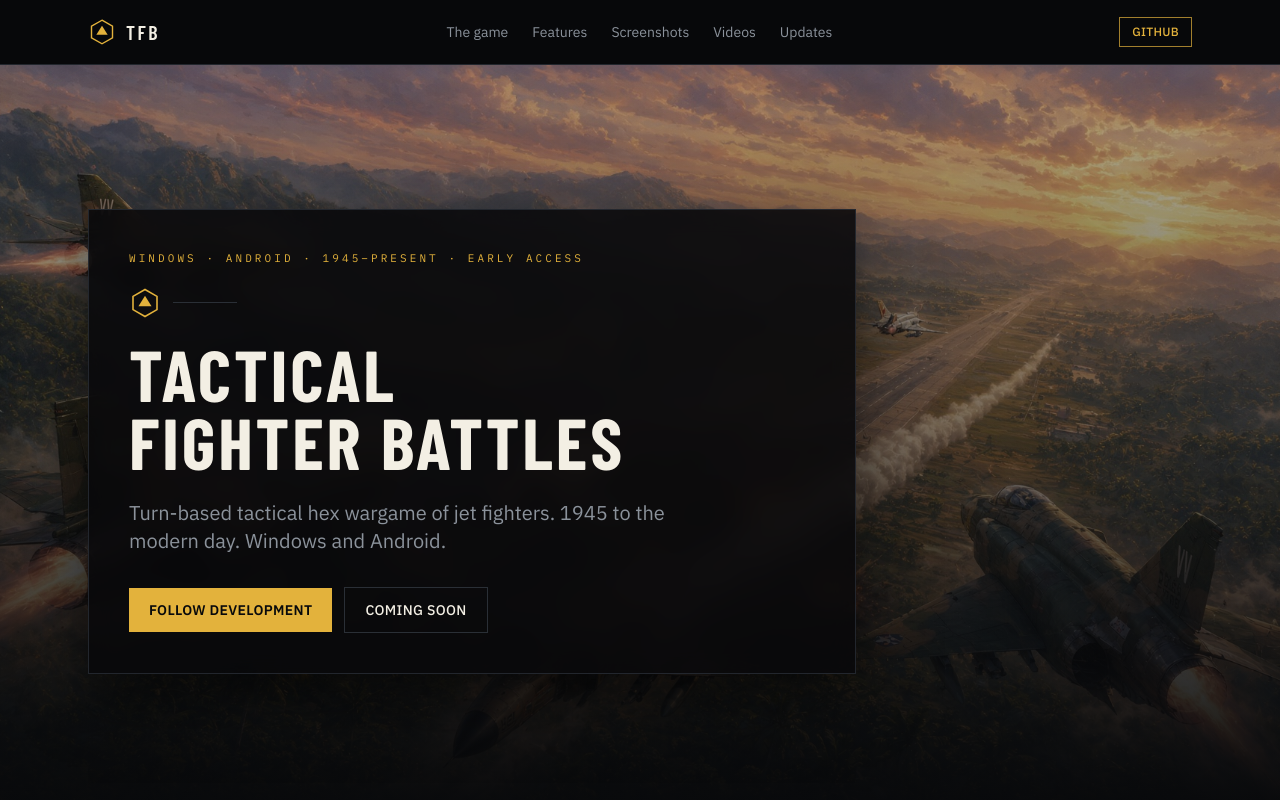
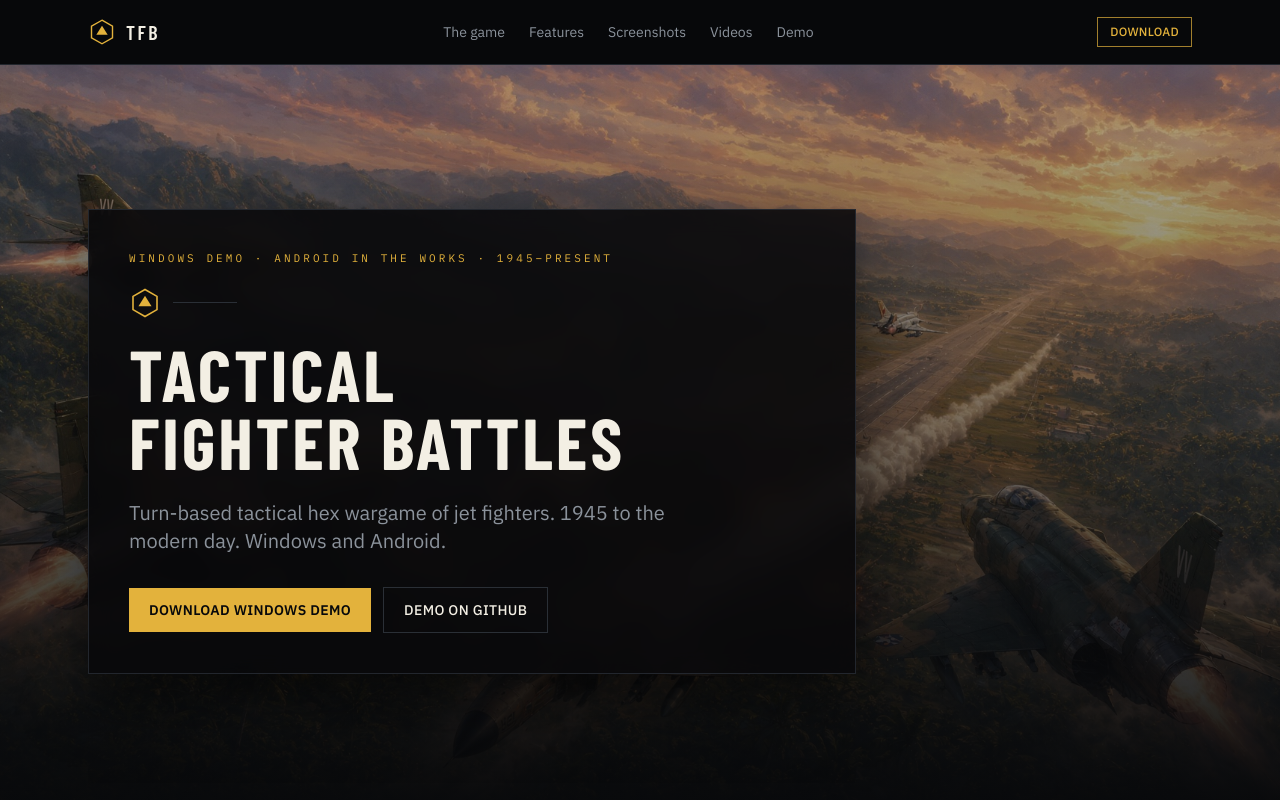
Before and after one commit to SaracorDev/tactical-fighter-battles-site, a Next.js app: page / in a window 1280 px wide. Shown: the top 800 px of the page. Built offline with nearby package versions, Linux system fonts and the light colour scheme.

Commit message:
Point GitHub CTAs at Demo repo and add Windows demo download

```diff
--- a/components/cta.tsx
+++ b/components/cta.tsx
@@ -10,28 +10,39 @@ export function Cta() {
       <div className="mx-auto flex max-w-6xl flex-col gap-8 px-4 py-16 sm:px-6 sm:py-20 lg:flex-row lg:items-end lg:justify-between">
         <div className="max-w-xl">
           <p className="font-mono text-[11px] tracking-[0.28em] text-amber uppercase">
-            07 / Early access
+            07 / Demo
           </p>
           <h2
             id="cta-heading"
             className="mt-3 font-display text-3xl font-semibold tracking-[0.08em] uppercase sm:text-4xl"
           >
-            Coming soon
+            Play the Windows demo
           </h2>
           <p className="mt-5 text-base leading-relaxed text-steel sm:text-lg">
-            Windows and Android builds are in the works, but neither is listed
-            on a public store yet. Follow the game repository for development
-            updates and early access news.
+            Download the free Windows demo (1.2.0) from GitHub Releases. Unzip
+            and run <code className="text-paper">TacticalFighterBattles.exe</code>
+            — no Godot install needed. Android and the full game are still in
+            the works.
           </p>
         </div>
+        <div className="flex flex-col gap-3 sm:flex-row lg:flex-col">
+          <a
+            href={links.demoDownload}
+            target="_blank"
+            rel="noopener noreferrer"
+            className="inline-flex items-center justify-center bg-amber px-5 py-3 text-sm font-semibold tracking-wide text-ink uppercase transition-colors hover:bg-amber-dim focus-visible:outline focus-visible:outline-2 focus-visible:outline-offset-4 focus-visible:outline-amber"
+          >
+            Download demo zip
+          </a>
           <a
             href={links.gameRepo}
             target="_blank"
             rel="noopener noreferrer"
-          className="inline-flex items-center justify-center bg-amber px-5 py-3 text-sm font-semibold tracking-wide text-ink uppercase transition-colors hover:bg-amber-dim focus-visible:outline focus-visible:outline-2 focus-visible:outline-offset-4 focus-visible:outline-amber"
+            className="inline-flex items-center justify-center border border-line px-5 py-3 text-sm font-medium tracking-wide text-paper uppercase transition-colors hover:border-steel hover:text-amber focus-visible:outline focus-visible:outline-2 focus-visible:outline-offset-4 focus-visible:outline-amber"
           >
-          View the game on GitHub
+            Demo on GitHub
           </a>
+        </div>
       </div>
     </section>
   );
--- a/components/footer.tsx
+++ b/components/footer.tsx
@@ -19,12 +19,12 @@ export function SiteFooter() {
         <ul className="flex flex-col gap-2 text-sm text-steel sm:items-end">
           <li>
             <a
-              href={links.siteRepo}
+              href={links.demoDownload}
               target="_blank"
               rel="noopener noreferrer"
               className="transition-colors hover:text-paper focus-visible:outline focus-visible:outline-2 focus-visible:outline-offset-4 focus-visible:outline-amber"
             >
-              Site source
+              Download Windows demo
             </a>
           </li>
           <li>
@@ -34,7 +34,17 @@ export function SiteFooter() {
               rel="noopener noreferrer"
               className="transition-colors hover:text-paper focus-visible:outline focus-visible:outline-2 focus-visible:outline-offset-4 focus-visible:outline-amber"
             >
-              Game repository
+              Demo repository
+            </a>
+          </li>
+          <li>
+            <a
+              href={links.siteRepo}
+              target="_blank"
+              rel="noopener noreferrer"
+              className="transition-colors hover:text-paper focus-visible:outline focus-visible:outline-2 focus-visible:outline-offset-4 focus-visible:outline-amber"
+            >
+              Site source
             </a>
           </li>
         </ul>
--- a/components/header.tsx
+++ b/components/header.tsx
@@ -6,7 +6,7 @@ const nav = [
   { href: "#features", label: "Features" },
   { href: "#screenshots", label: "Screenshots" },
   { href: "#videos", label: "Videos" },
-  { href: "#updates", label: "Updates" },
+  { href: "#updates", label: "Demo" },
 ] as const;
 
 export function SiteHeader() {
@@ -31,12 +31,12 @@ export function SiteHeader() {
           ))}
         </nav>
         <a
-          href={links.gameRepo}
+          href={links.demoDownload}
           target="_blank"
           rel="noopener noreferrer"
           className="border border-amber/70 px-3 py-1.5 text-xs font-medium tracking-wide text-amber uppercase transition-colors hover:bg-amber hover:text-ink focus-visible:outline focus-visible:outline-2 focus-visible:outline-offset-4 focus-visible:outline-amber"
         >
-          GitHub
+          Download
         </a>
       </div>
     </header>
--- a/components/hero.tsx
+++ b/components/hero.tsx
@@ -26,7 +26,7 @@ export function Hero() {
       <div className="relative mx-auto flex max-w-6xl flex-col px-4 py-20 sm:px-6 sm:py-28 lg:py-36">
         <div className="max-w-3xl border border-line/80 bg-ink/88 p-6 shadow-[0_20px_60px_rgba(0,0,0,0.55)] backdrop-blur-md sm:p-8 lg:p-10">
           <p className="font-mono text-[11px] tracking-[0.28em] text-amber uppercase">
-            Windows · Android · 1945–present · Early access
+            Windows demo · Android in the works · 1945–present
           </p>
           <div className="mt-5 mb-5 flex items-center gap-3 text-steel">
             <HexMark className="size-8 text-amber" />
@@ -43,18 +43,20 @@ export function Hero() {
           </p>
           <div className="mt-8 flex flex-col gap-3 sm:flex-row sm:items-center">
             <a
-              href={links.gameRepo}
+              href={links.demoDownload}
               target="_blank"
               rel="noopener noreferrer"
               className="inline-flex items-center justify-center bg-amber px-5 py-3 text-sm font-semibold tracking-wide text-ink uppercase transition-colors hover:bg-amber-dim focus-visible:outline focus-visible:outline-2 focus-visible:outline-offset-4 focus-visible:outline-amber"
             >
-              Follow development
+              Download Windows demo
             </a>
             <a
-              href="#updates"
+              href={links.gameRepo}
+              target="_blank"
+              rel="noopener noreferrer"
               className="inline-flex items-center justify-center border border-line px-5 py-3 text-sm font-medium tracking-wide text-paper uppercase transition-colors hover:border-steel hover:text-amber focus-visible:outline focus-visible:outline-2 focus-visible:outline-offset-4 focus-visible:outline-amber"
             >
-              Coming soon
+              Demo on GitHub
             </a>
           </div>
         </div>
--- a/lib/site.ts
+++ b/lib/site.ts
@@ -4,12 +4,16 @@ export const site = {
   tagline:
     "Turn-based tactical hex wargame of jet fighters. 1945 to the modern day. Windows and Android.",
   description:
-    "A turn-based tactical hex wargame of jet fighters from 1945 to the modern day. Windows and Android builds in the works. Early access coming soon.",
+    "A turn-based tactical hex wargame of jet fighters from 1945 to the modern day. Windows demo available now; Android in the works.",
   copyrightName: "Will Culbertson",
   copyrightYear: 2026,
 } as const;
 
 export const links = {
-  gameRepo: "https://github.com/SaracorDev/Tactical-Fighter-Battles",
+  gameRepo: "https://github.com/SaracorDev/Tactical-Fighter-Battles-Demo",
   siteRepo: "https://github.com/SaracorDev/tactical-fighter-battles-site",
+  demoDownload:
+    "https://github.com/SaracorDev/Tactical-Fighter-Battles-Demo/releases/download/demo-1.2.0/TacticalFighterBattles-DEMO-1.2.0-windows.zip",
+  demoReleases:
+    "https://github.com/SaracorDev/Tactical-Fighter-Battles-Demo/releases/latest",
 } as const;
```
Lines whose indentation alone changed are shown as unchanged.
